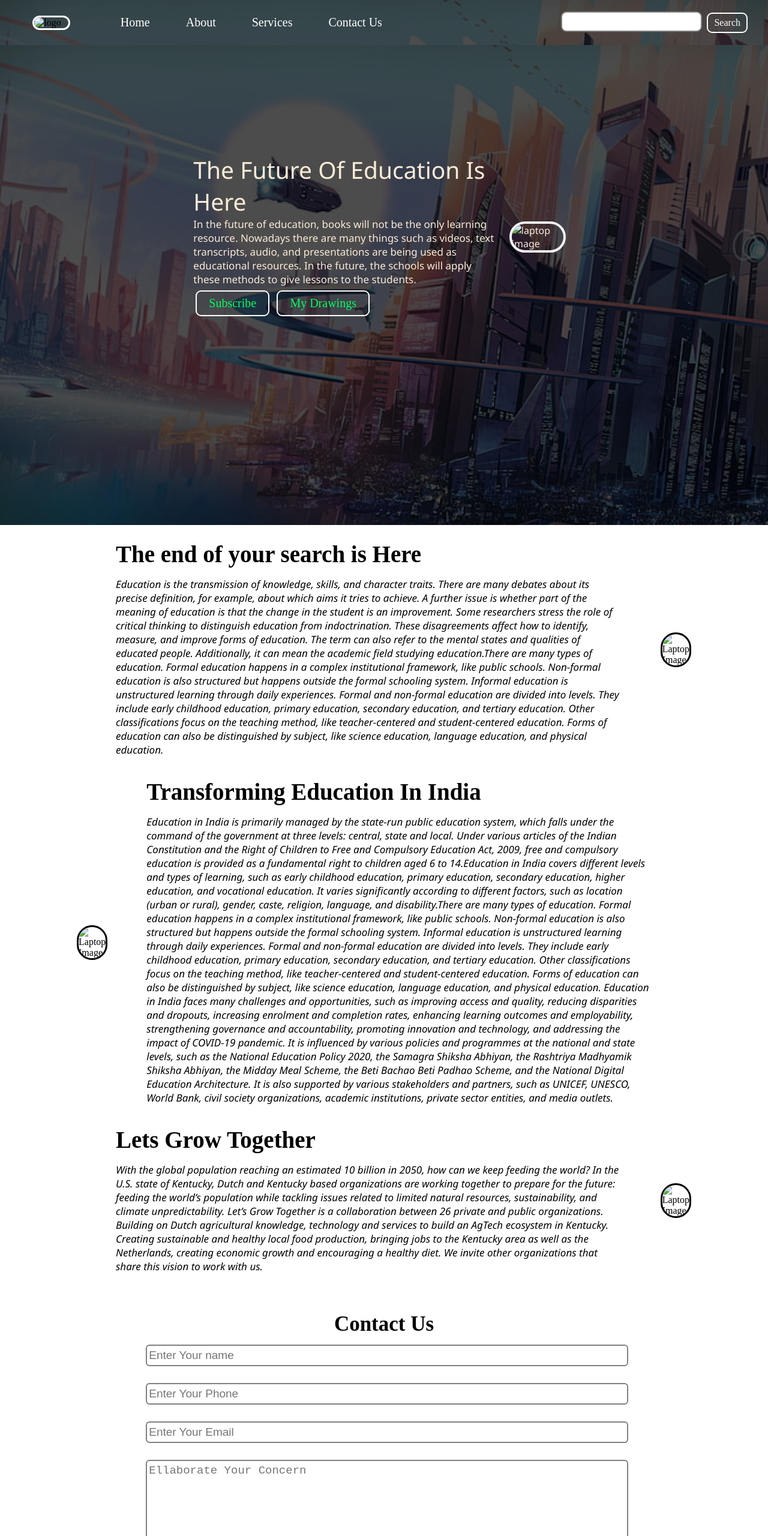
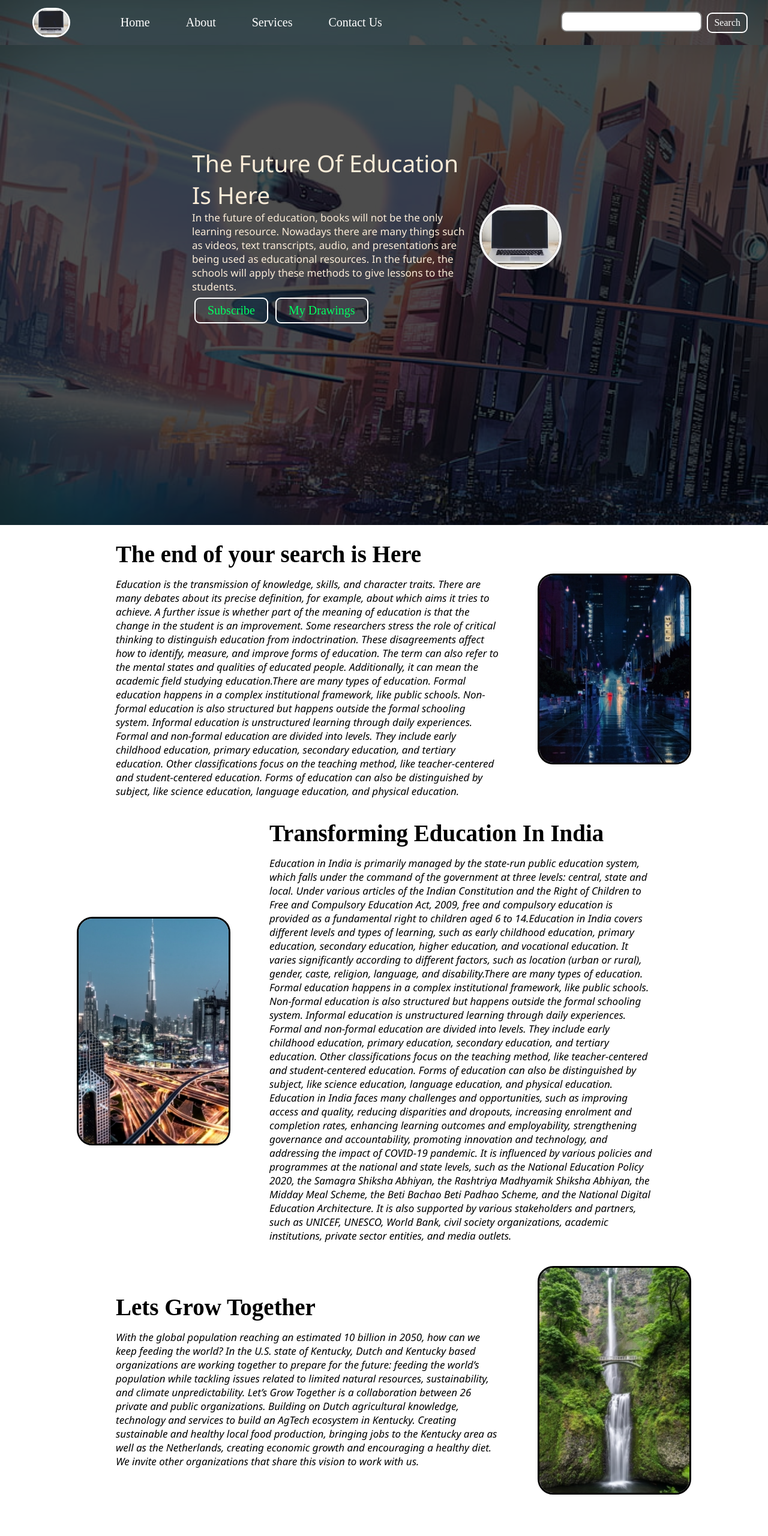
Before and after one commit to Univarsh/myworld, a plain HTML site: page index.html in a window 1280 px wide. Shown: the top 2560 px of the page at 60% size. Drawn offline with Linux system fonts and the light colour scheme; files that its build step writes are made by us from their sources; files whose address does not match are found by name; a web font is replaced by a local one.

Commit message:
Update index.html

```diff
--- a/index.html
+++ b/index.html
@@ -5,8 +5,8 @@
     <meta charset="UTF-8">
     <meta http-equiv="X-UA-Compatible" content="IE=edge">
     <meta name="viewport" content="width=device-width, initial-scale=1.0">
-    <link rel="stylesheet" href="css/style.css">
-    <link rel="stylesheet" href="css/responsive.css">
+    <link rel="stylesheet" href="style.css">
+    <link rel="stylesheet" href="responsive.css">
 
     <title>Future of education</title>
 </head>
@@ -14,7 +14,7 @@
 <body>
     <nav class="navbar background h-nav-resp">
         <ul class="nav-list v-class-resp">
-            <div class="logo"><img src="img/Laptop.jpg" alt="logo"></div>
+            <div class="logo"><img src="Laptop.jpg" alt="logo"></div>
             <li> <a href="#"> Home</a></li>
             <li> <a href="#about"> About</a></li>
             <li> <a href="#Services"> Services</a></li>
@@ -45,7 +45,7 @@
             </div>
 
             <div class="secondHalf">
-                <img src="img/Laptop.jpg" alt="laptop image">
+                <img src="Laptop.jpg" alt="laptop image">
             </div>
     </section>
 
@@ -62,7 +62,7 @@
             </p>
         </div>
         <div class="thumbnaii">
-            <img src="img/lennon-cheng-yAeUPmbyS-0-unsplash.jpg" alt="Laptop Image" class="imgFluid">
+            <img src="lennon-cheng-yAeUPmbyS-0-unsplash.jpg" alt="Laptop Image" class="imgFluid">
         </div>
     </section>
     <section class="section section-left" id="about">
@@ -73,7 +73,7 @@
             </p>
         </div>
         <div class="thumbnaii">
-            <img src="img/alex-azabache-IzzSAEvOzrM-unsplash.jpg" alt="Laptop Image" class="imgFluid">
+            <img src="alex-azabache-IzzSAEvOzrM-unsplash.jpg" alt="Laptop Image" class="imgFluid">
         </div>
     </section>
 
@@ -86,7 +86,7 @@
             </p>
         </div>
         <div class="thumbnaii">
-            <img src="img/blake-verdoorn-cssvEZacHvQ-unsplash.jpg" alt="Laptop Image" class="imgFluid">
+            <img src="blake-verdoorn-cssvEZacHvQ-unsplash.jpg" alt="Laptop Image" class="imgFluid">
         </div>
     </section>
 
@@ -107,7 +107,7 @@
         Copyright &copy; 2030 - www.Future Of Education.com - All Rights Reserved
         </p>
     </footer>
-    <script src="js/resp.js"></script>
+    <script src="resp.js"></script>
 
 
 </body>
```
